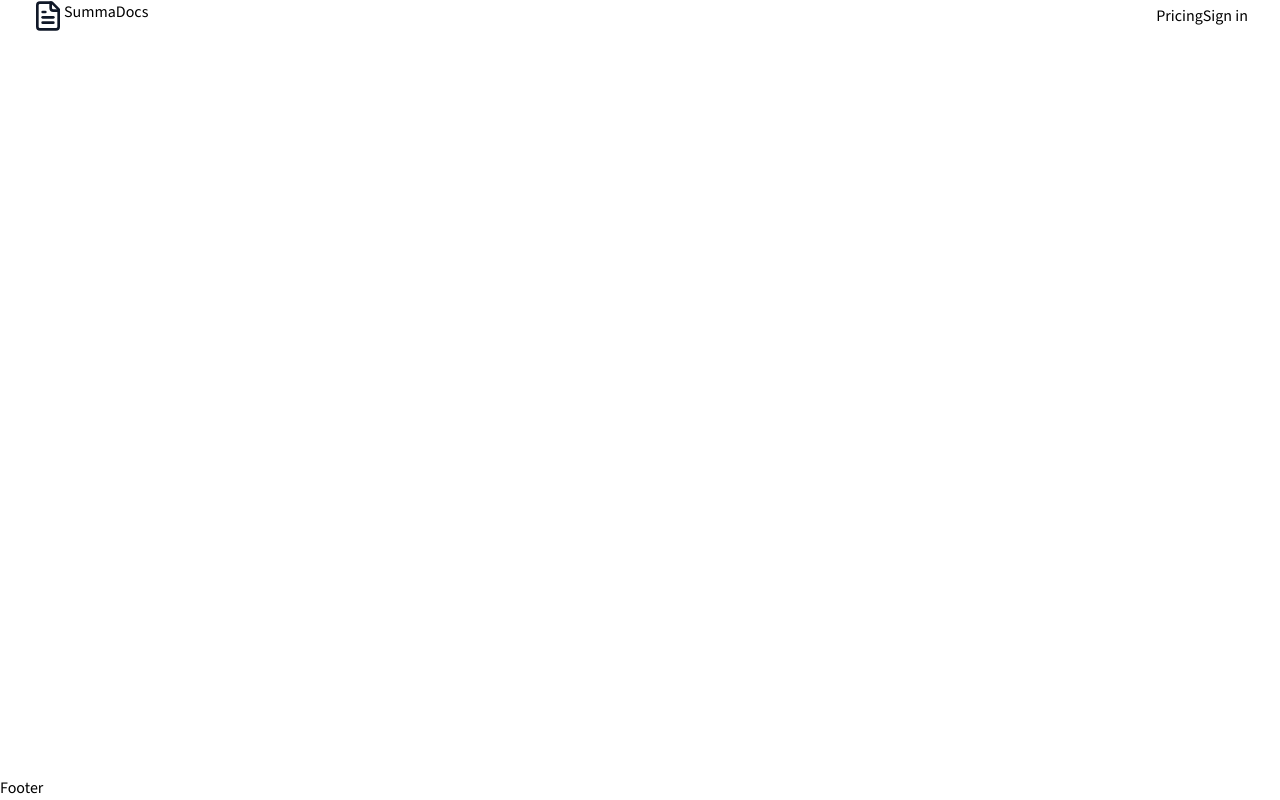
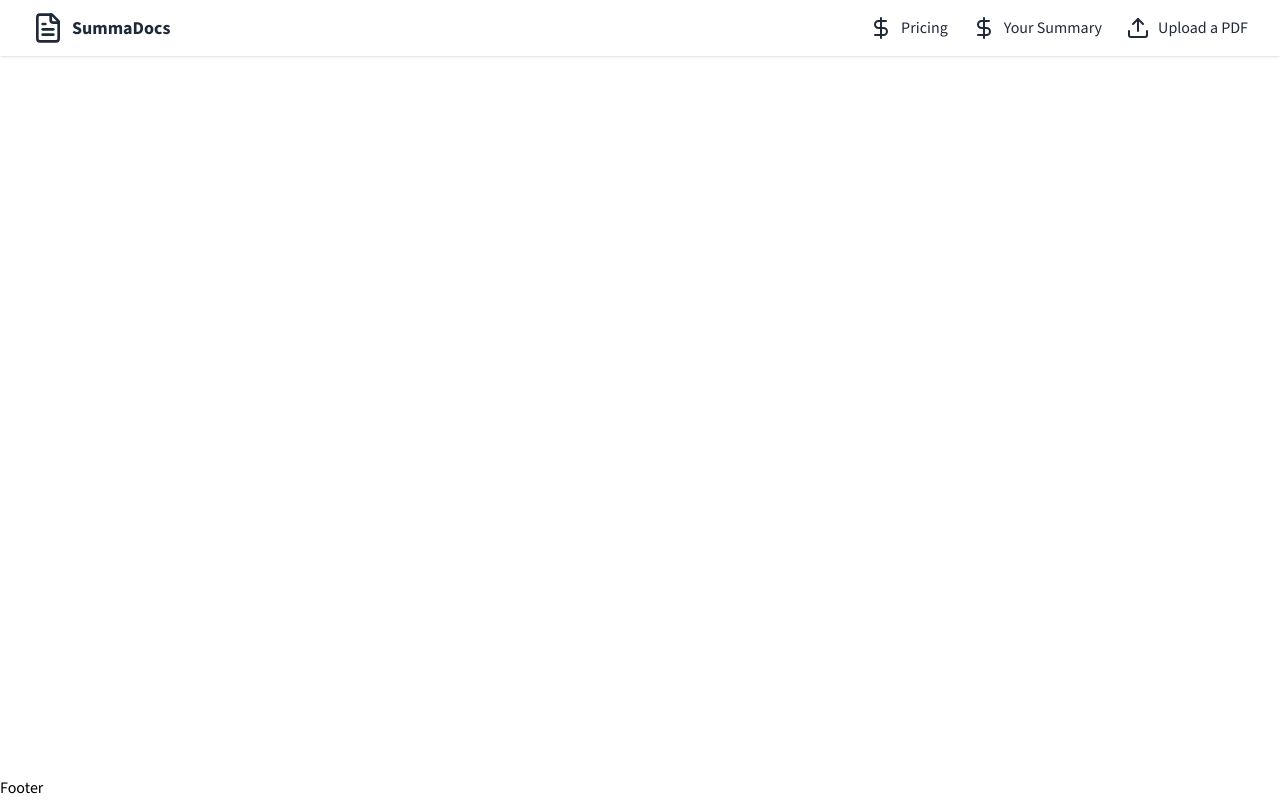
Before and after one commit to Papun1111/Summa_Docs, a Next.js app: page / in a window 1280 px wide. Built offline with nearby package versions, Linux system fonts and the light colour scheme.

Commit message:
header completed

```diff
--- a/components/common/header.tsx
+++ b/components/common/header.tsx
@@ -1,18 +1,59 @@
 import Link from "next/link";
-import { FileText } from "lucide-react";
-export default function header() {
+import { FileText, DollarSign, LogIn, Upload } from "lucide-react";
+
+export default function Header() {
+  const isLoggedIn = true; // Change this value to simulate login status
+
   return (
-    <nav className="container flex items-center justify-between lg:px-8 px-2 mx-auto">
-      <div className="flex lg:flex-1">
-        <FileText className="w-5 h-5 lg:w-8 lg:h-8 text-gray-900 hover:rotate-12"></FileText>
-        <Link href="/">SummaDocs</Link>
-      </div>
-      <div>
-        <Link href="/#pricing">Pricing</Link>
-      </div>
-      <div>
-        <Link href="/signin">Sign in</Link>
-      </div>
-    </nav>
+    <header className="bg-white shadow">
+      <nav className="container mx-auto flex items-center justify-between px-4 py-3 lg:px-8">
+        {/* Logo */}
+        <div className="flex items-center">
+          <Link
+            href="/"
+            className="flex items-center gap-2 text-gray-800 transition-colors duration-300 hover:text-blue-600"
+          >
+            <FileText className="w-6 h-6 lg:w-8 lg:h-8 stroke-current fill-transparent transition-all duration-300 ease-in-out transform hover:rotate-12 hover:fill-current" />
+            <span className="font-bold text-lg">SummaDocs</span>
+          </Link>
+        </div>
+        {/* Navigation Links */}
+        <div className="flex items-center space-x-6">
+          <Link
+            href="/#pricing"
+            className="flex items-center gap-2 text-gray-800 transition-colors duration-300 delay-75 hover:text-blue-600"
+          >
+            <DollarSign className="w-5 h-5 lg:w-6 lg:h-6 stroke-current fill-transparent transition-all duration-300 ease-in-out transform hover:rotate-12 hover:fill-current" />
+            <span>Pricing</span>
+          </Link>
+          {isLoggedIn ? (
+            <>
+              <Link
+                href="/dashboard"
+                className="flex items-center gap-2 text-gray-800 transition-colors duration-300 delay-75 hover:text-blue-600"
+              >
+                <DollarSign className="w-5 h-5 lg:w-6 lg:h-6 stroke-current fill-transparent transition-all duration-300 ease-in-out transform hover:rotate-12 hover:fill-current" />
+                <span>Your Summary</span>
+              </Link>
+              <Link
+                href="/upload"
+                className="flex items-center gap-2 text-gray-800 transition-colors duration-300 delay-75 hover:text-blue-600"
+              >
+                <Upload className="w-5 h-5 lg:w-6 lg:h-6 stroke-current fill-transparent transition-all duration-300 ease-in-out transform hover:rotate-12 hover:fill-current" />
+                <span>Upload a PDF</span>
+              </Link>
+            </>
+          ) : (
+            <Link
+              href="/signin"
+              className="flex items-center gap-2 text-gray-800 transition-colors duration-300 delay-75 hover:text-blue-600"
+            >
+              <LogIn className="w-5 h-5 lg:w-6 lg:h-6 stroke-current fill-transparent transition-all duration-300 ease-in-out transform hover:rotate-12 hover:fill-current" />
+              <span>Sign in</span>
+            </Link>
+          )}
+        </div>
+      </nav>
+    </header>
   );
 }
```
